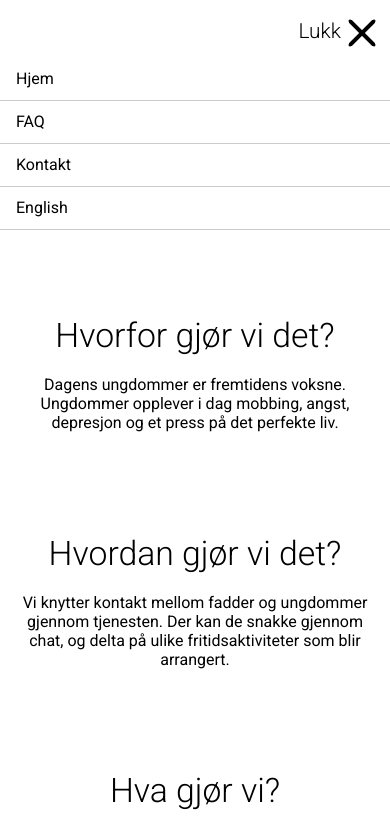
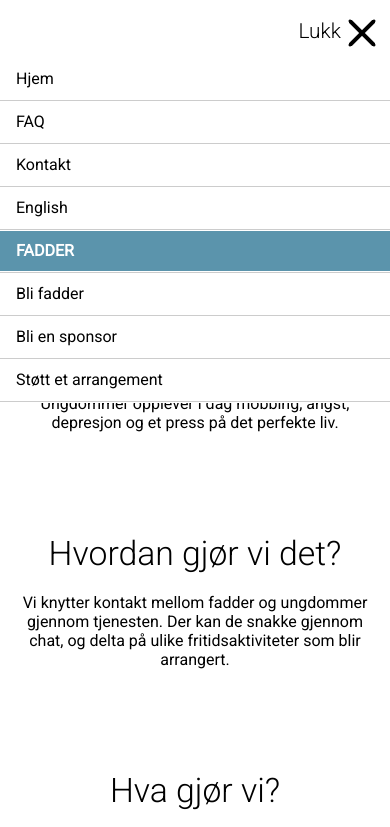
Before and after one commit to Nudua/friminutt, a plain HTML site: page index_menu_submenu.html in a window 390 px wide. Both pictures are taken after a click on the link "Meny". Shown: the top 827 px of the page. Drawn offline with Linux system fonts and the light colour scheme.

Commit message:
submenu improvements

```diff
--- a/css/main-frontpage.css
+++ b/css/main-frontpage.css
@@ -207,7 +207,7 @@ ul.mobile-menu-dropdown {
     width: 100%;
     display: inherit;
 }
-
+/*
 .mobile-menu-dropdown>li>span {
     display: block;
     text-decoration: none;
@@ -218,7 +218,7 @@ ul.mobile-menu-dropdown {
     text-transform: uppercase;
     color: #1AA7B7;
     font-weight: 700;
-}
+}*/
 
 .mobile-menu-dropdown>li>a {
     display: block;
--- a/index_menu_submenu.html
+++ b/index_menu_submenu.html
@@ -77,6 +77,27 @@
         .submenu-active {
             text-decoration: underline;
         }
+
+        .mobile-span {
+            display: block;
+            text-decoration: none;
+            padding: 8px 16px;
+            text-align: left;
+            line-height: 1.5;
+            text-transform: uppercase;
+            font-weight: 700;
+            background-color: #5b94ac;
+            color: white;
+        }
+
+        .mobile-link {
+            display: block;
+            text-decoration: none;
+            padding: 8px 16px;
+            text-align: left;
+            color: black;
+            line-height: 1.5;
+        }
     </style>
 
     <body>
@@ -87,13 +108,16 @@
                     <a class="menu-link" href="index.html">Hjem</a>
                 </li>
                 <li>
-                    <a class="menu-link" href="side2.html">Side 2</a>
+                    <a class="menu-link" href="side2.html">Bidra</a>
                 </li>
                 <li>
                     <a class="menu-link" href="fadder-new.html">Fadder</a>
                 </li>
                 <li>
-                    <a class="menu-link" href="faq-new.html">Spørsmål</a>
+                    <a class="menu-link" href="faq-new.html">App</a>
+                </li>
+                <li>
+                    <a class="menu-link" href="faq-new.html">FAQ</a>
                 </li>
 
                 <div>
@@ -141,6 +165,22 @@
                         <a href="#">English</a>
                         <hr>
                     </li>
+                    <li>
+                        <span class="mobile-span">Fadder</span>
+                        <hr>
+                    </li>
+                    <li>
+                        <a class="mobile-link" href="#">Bli fadder</a>
+                        <hr>
+                    </li>
+                    <li>
+                        <a class="mobile-link" href="#">Bli en sponsor</a>
+                        <hr>
+                    </li>
+                    <li>
+                        <a class="mobile-link" href="#">Støtt et arrangement</a>
+                        <hr>
+                    </li>
                 </ul>
             </nav>
         </div>
@@ -159,16 +199,13 @@
         <nav role="navigation">
             <ul class="menu submenu">
                 <li>
-                    <a class="submenu-link submenu-active" href="index.html">Subheader 1</a>
+                    <a class="submenu-link submenu-active" href="index.html">Bli fadder</a>
                 </li>
                 <li>
-                    <a class="submenu-link" href="side2.html">Subheader 2</a>
+                    <a class="submenu-link" href="side2.html">Bli en sponsor</a>
                 </li>
                 <li>
-                    <a class="submenu-link" href="fadder-new.html">Subheader 3</a>
-                </li>
-                <li>
-                    <a class="submenu-link" href="faq-new.html">Subheader 4</a>
+                    <a class="submenu-link" href="fadder-new.html">Støtt et arrangement</a>
                 </li>
             </ul>
         </nav>
```
